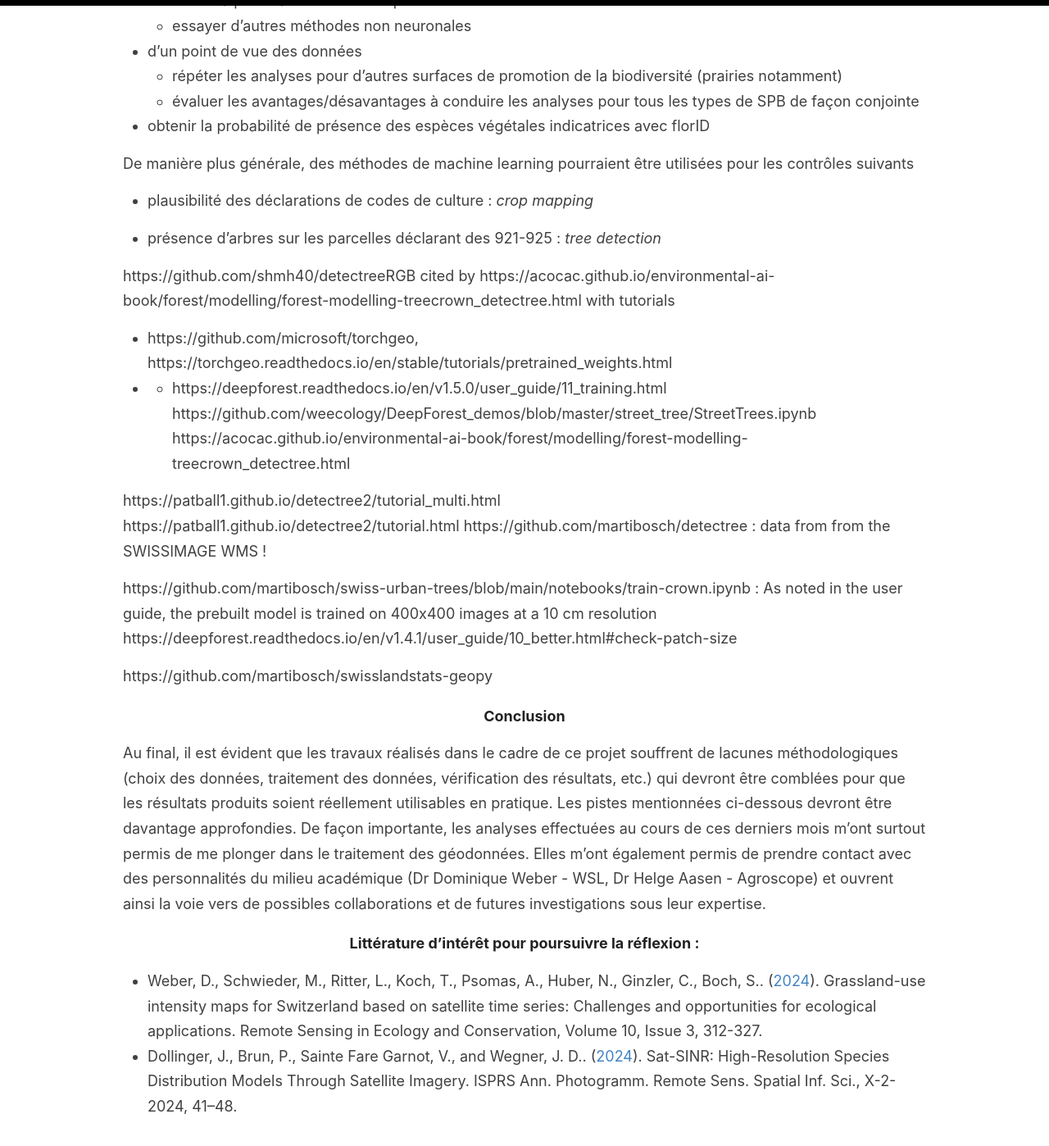
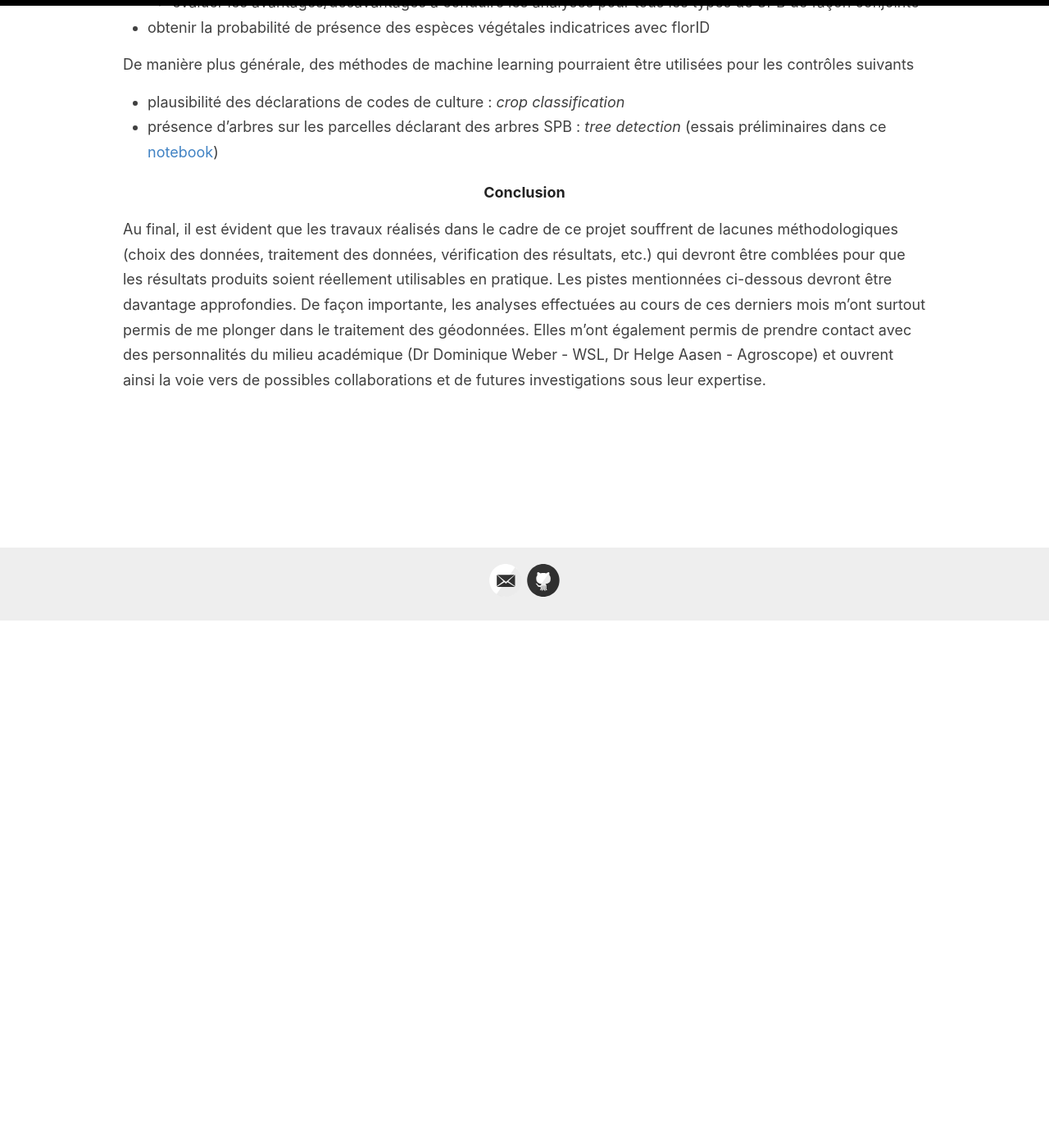
Before and after one commit to sca-opdir/sber-biodiversite-ml-prediction, a Jekyll site: the page built from _pages/suite.md, in a window 1280 px wide and 1400 px high, scrolled down 643 px. Shown: the whole window at 82% size. Built offline with Jekyll 4.4.1, drawn with Linux system fonts in a browser that asks for light colours; some of the changed text lies outside the part shown.

Commit message:
Update suite.md

```diff
--- a/_pages/suite.md
+++ b/_pages/suite.md
@@ -33,34 +24,10 @@ Pour étoffer ce projet, les différentes pistes de recherche ci-dessous sont en
 
 De manière plus générale, des méthodes de machine learning pourraient être utilisées pour les contrôles suivants
 
-* plausibilité des déclarations de codes de culture : *crop mapping*
+* plausibilité des déclarations de codes de culture : *crop classification*
+* présence d'arbres sur les parcelles déclarant des arbres SPB : *tree detection* (essais préliminaires dans ce [notebook](https://www.kaggle.com/code/mzufferey/test-tree-detection))
 
-
-* présence d'arbres sur les parcelles déclarant des 921-925 : *tree detection*
-
-https://github.com/shmh40/detectreeRGB cited by https://acocac.github.io/environmental-ai-book/forest/modelling/forest-modelling-treecrown_detectree.html with tutorials
-
-
-* https://github.com/microsoft/torchgeo, https://torchgeo.readthedocs.io/en/stable/tutorials/pretrained_weights.html
-*
-      * https://deepforest.readthedocs.io/en/v1.5.0/user_guide/11_training.html
-https://github.com/weecology/DeepForest_demos/blob/master/street_tree/StreetTrees.ipynb
-https://acocac.github.io/environmental-ai-book/forest/modelling/forest-modelling-treecrown_detectree.html
-
-  https://patball1.github.io/detectree2/tutorial_multi.html
-https://patball1.github.io/detectree2/tutorial.html
-https://github.com/martibosch/detectree : data from from the SWISSIMAGE WMS !
-
-https://github.com/martibosch/swiss-urban-trees/blob/main/notebooks/train-crown.ipynb :
-As noted in the user guide, the prebuilt model is trained on 400x400 images at a 10 cm resolution https://deepforest.readthedocs.io/en/v1.4.1/user_guide/10_better.html#check-patch-size
-
-https://github.com/martibosch/swisslandstats-geopy
 
 #### Conclusion
 
 Au final, il est évident que les travaux réalisés dans le cadre de ce projet souffrent de lacunes méthodologiques (choix des données, traitement des données, vérification des résultats, etc.) qui devront être comblées pour que les résultats produits soient réellement utilisables en pratique. Les pistes mentionnées ci-dessous devront être davantage approfondies. De façon importante, les analyses effectuées au cours de ces derniers mois m'ont surtout permis de me plonger dans le traitement des géodonnées. Elles m'ont également permis de prendre contact avec des personnalités du milieu académique (Dr Dominique Weber - WSL, Dr Helge Aasen - Agroscope) et ouvrent ainsi la voie vers de possibles collaborations et de futures investigations sous leur expertise.
-
-#### Littérature d'intérêt pour poursuivre la réflexion :
-
-* Weber, D., Schwieder, M., Ritter, L., Koch, T., Psomas, A., Huber, N., Ginzler, C., Boch, S.. ([2024](https://doi.org/10.1002/rse2.372)). Grassland-use intensity maps for Switzerland based on satellite time series: Challenges and opportunities for ecological applications. Remote Sensing in Ecology and Conservation, Volume 10, Issue 3, 312-327.
-* Dollinger, J., Brun, P., Sainte Fare Garnot, V., and Wegner, J. D.. ([2024](https://doi.org/10.5194/isprs-annals-X-2-2024-41-2024)). Sat-SINR: High-Resolution Species Distribution Models Through Satellite Imagery. ISPRS Ann. Photogramm. Remote Sens. Spatial Inf. Sci., X-2-2024, 41–48.
```
Also changed, not shown: other parts of _pages/suite.md (+2 -11 lines).
